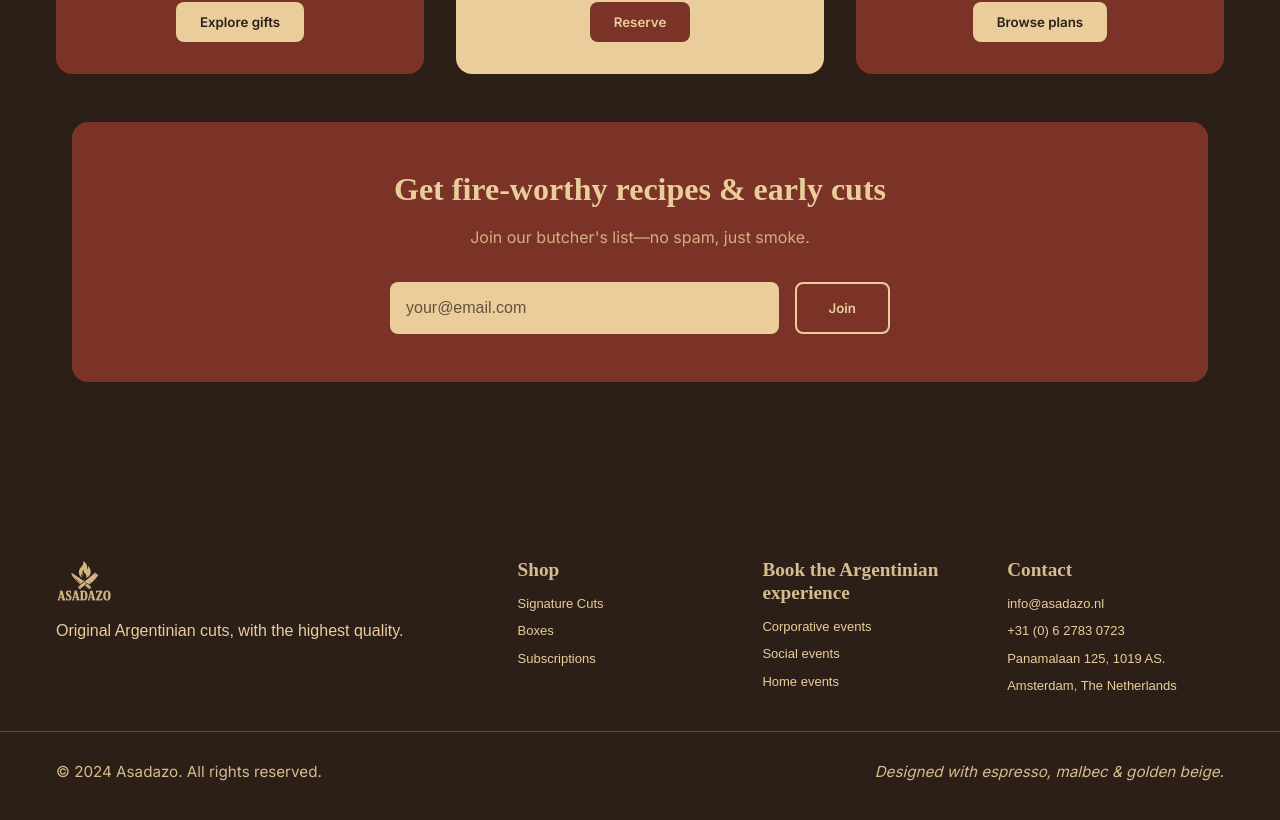
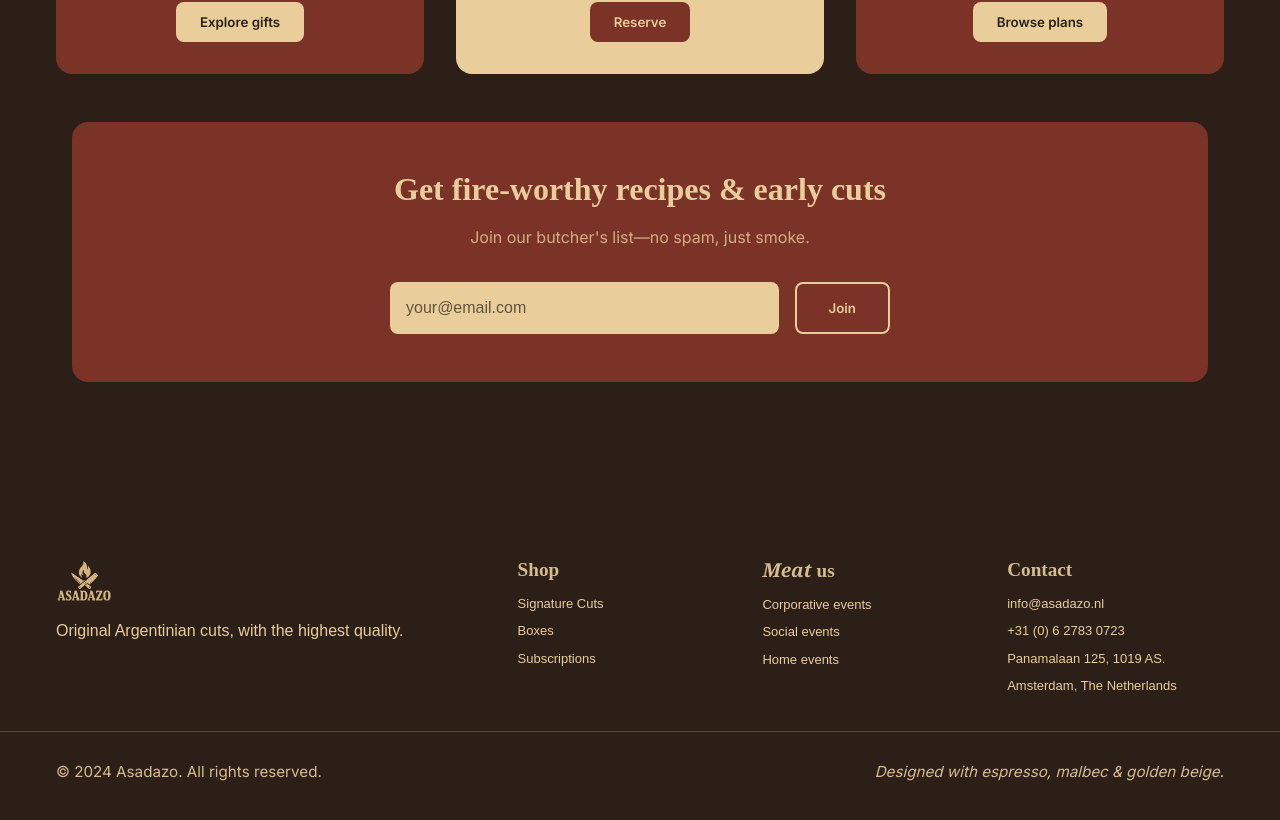
Before and after one commit to Seballemandiv/asadazo-website, a React (Vite) app: page / in a window 1280 px wide. Shown: the part 1363-2183 px from the top of the page. Built offline with nearby package versions, Linux system fonts and the light colour scheme; no server answers; a web font is replaced by a local one.

Commit message:
feat(footer): change 'Book the Argentinian experience' to 'Meat us' with cursive styling for 'Meat'

```diff
--- a/src/components.css
+++ b/src/components.css
@@ -958,6 +958,11 @@ body::after {
   font-size: 1.2rem;
   color: var(--golden-beige);
   opacity: 0.9;
+}
+
+.cursive {
+  font-style: italic;
+  font-family: 'Georgia', serif;
 }
 .footer-column ul { list-style: none; padding: 0; margin: 0; }
 .footer-column li {
--- a/src/components/Footer.tsx
+++ b/src/components/Footer.tsx
@@ -22,7 +22,7 @@ const Footer = () => {
 
         {/* Visit Column */}
         <div className="footer-column">
-          <h4>Book the Argentinian experience</h4>
+          <h4><span className="cursive">Meat</span> us</h4>
           <ul>
             <li><a href="#corporate">Corporative events</a></li>
             <li><a href="#social">Social events</a></li>
```
